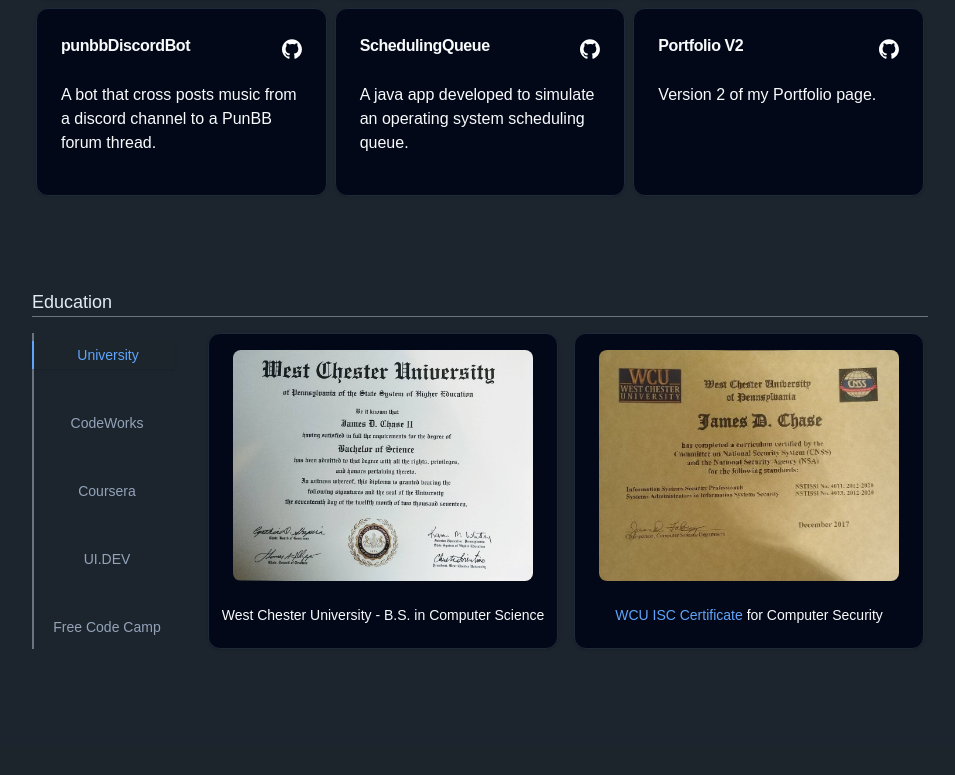
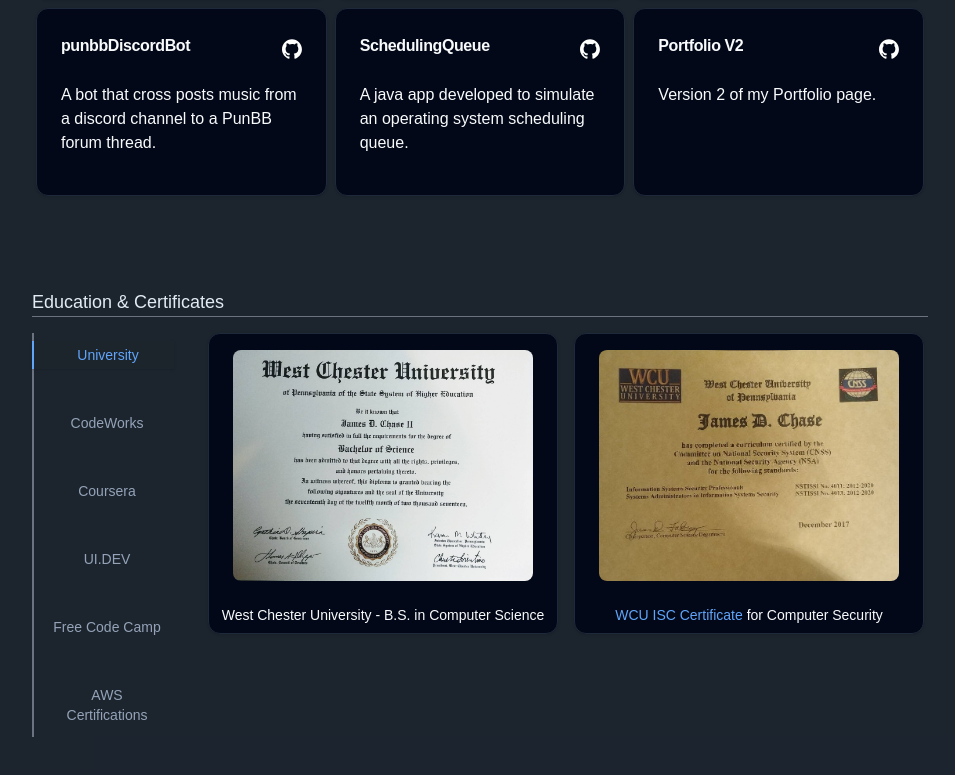
Before and after one commit to Jchase2/portfolio-v3, a Next.js app: page / in a window 1280 px wide. Shown: the part 1806-2581 px from the top of the page, without its empty margins (160-1115 px from the left). Before the commit the page ends 2551 px from the top, so only its background shows below. Built offline with nearby package versions, Linux system fonts and the light colour scheme.

Commit message:
Adding AWS Certified Cloud Practitioner cert to portfolio site.

```diff
--- a/src/app/home/education.tsx
+++ b/src/app/home/education.tsx
@@ -12,15 +12,16 @@
 import UIDEV from "../../../public/uidev.png";
 import fcc1 from "../../../public/fcc1.jpg";
 import fcc2 from "../../../public/fcc2.png";
+import awsccp from "../../../public/awsccp.png";
 
 import { EducationCard } from "./educationCard";
 
 const Education = () => {
   return (
     <div id="education" className="w-full max-w-4xl justify-center">
-      <h2 className="text-lg">Education</h2>
+      <h2 className="text-lg">Education & Certificates</h2>
       <Separator className="bg-gray-500" />
-      <Tabs defaultValue="University" className="flex mt-4">
+      <Tabs defaultValue="University" className="flex mt-4 items-start">
         <TabsList className="flex-col h-fit bg-transparent space-y-10 p-2 mr-4 w-28 md:w-32 lg:w-40 lg:min-w-40 border-l-2 border-gray-500 rounded-none">
           <TabsTrigger
             value="University"
@@ -51,6 +52,12 @@
             className="dark:data-[state=active]:text-blue-400 data-[state=active]:border-l-2 data-[state=active]:border-blue-400 -ml-[20px] w-full justify-center rounded-none text-wrap"
           >
             <p className="ml-2">Free Code Camp</p>
+          </TabsTrigger>
+          <TabsTrigger
+            value="aws"
+            className="dark:data-[state=active]:text-blue-400 data-[state=active]:border-l-2 data-[state=active]:border-blue-400 -ml-[20px] w-full justify-center rounded-none text-wrap"
+          >
+            <p className="ml-2">AWS Certifications</p>
           </TabsTrigger>
         </TabsList>
         <TabsContent
@@ -282,6 +289,29 @@
             }
           />
         </TabsContent>
+        <TabsContent
+          value="aws"
+          className="flex flex-wrap gap-4 mt-0 max-w-full"
+        >
+          {" "}
+          <EducationCard
+            image={awsccp}
+            imageDesc={"AWS Certified Cloud Practitioner Cert"}
+            cardDesc={
+              <span className="p-2">
+                AWS Certified Cloud Practitioner Cert. Verification Code Is:
+                dd38cf79c28f4f19b42d89a59c2bac15
+                <a
+                  href="https://cp.certmetrics.com/amazon/en/public/verify/credential"
+                  className="font-medium text-blue-600 dark:text-blue-400 hover:underline"
+                >
+                  {" "}
+                  Verification Link.
+                </a>{" "}
+              </span>
+            }
+          />
+        </TabsContent>
       </Tabs>
     </div>
   );
--- a/src/app/home/educationCard.tsx
+++ b/src/app/home/educationCard.tsx
@@ -11,7 +11,7 @@
 
 const EducationCard = ({ image, imageDesc, cardDesc }: EducationCardProps) => {
   return (
-    <Card className="w-full max-w-[350px] md:min-w-[250px] sm:min-w-[200px]">
+    <Card className="w-full max-w-[350px] md:min-w-[250px] sm:min-w-[200px] h-auto flex-none">
       <CardContent className="mt-4">
         <ImageModal image={image} imageDesc={imageDesc} triggerType="image" />
       </CardContent>
```
Also changed, not shown: public/awsccp.png (added).
